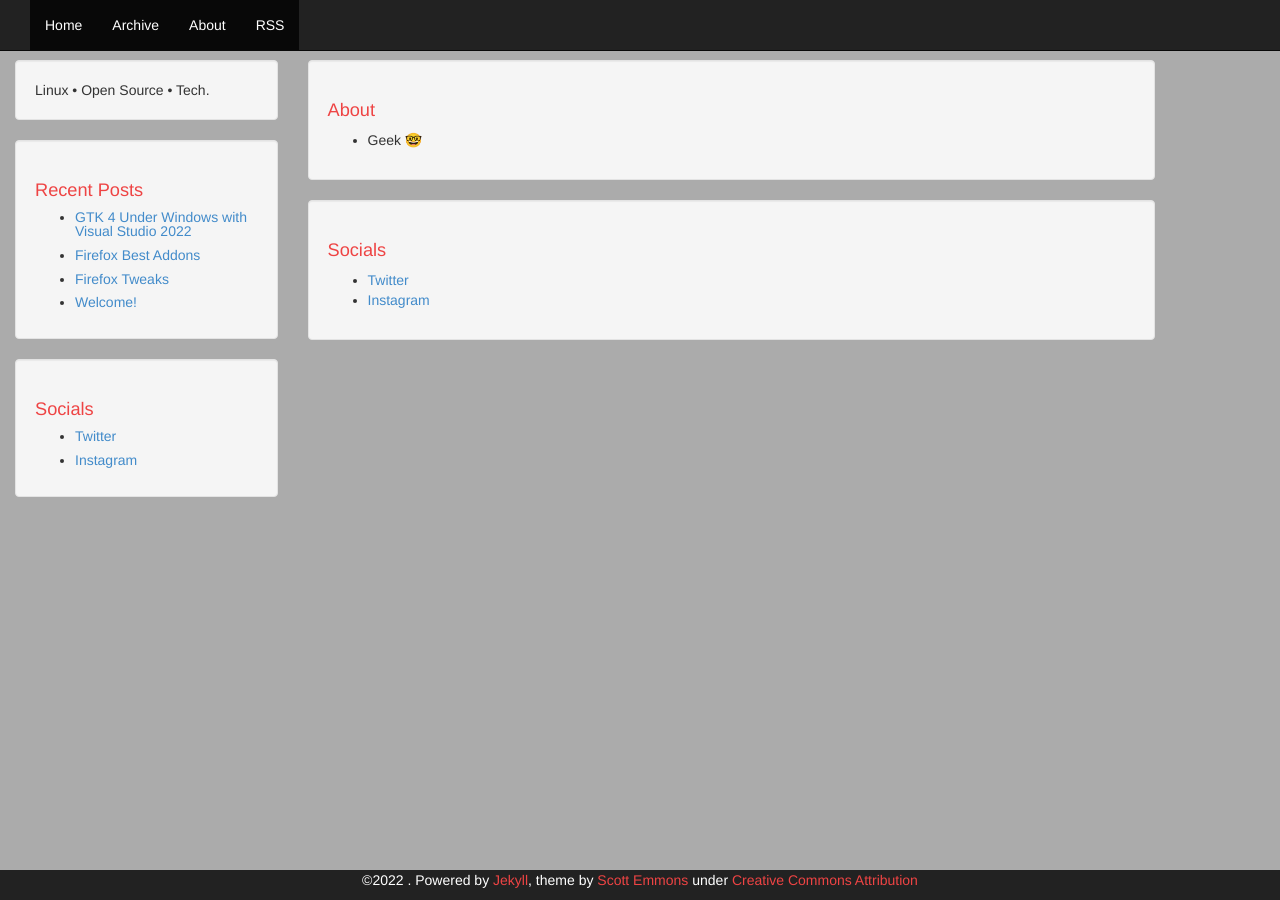
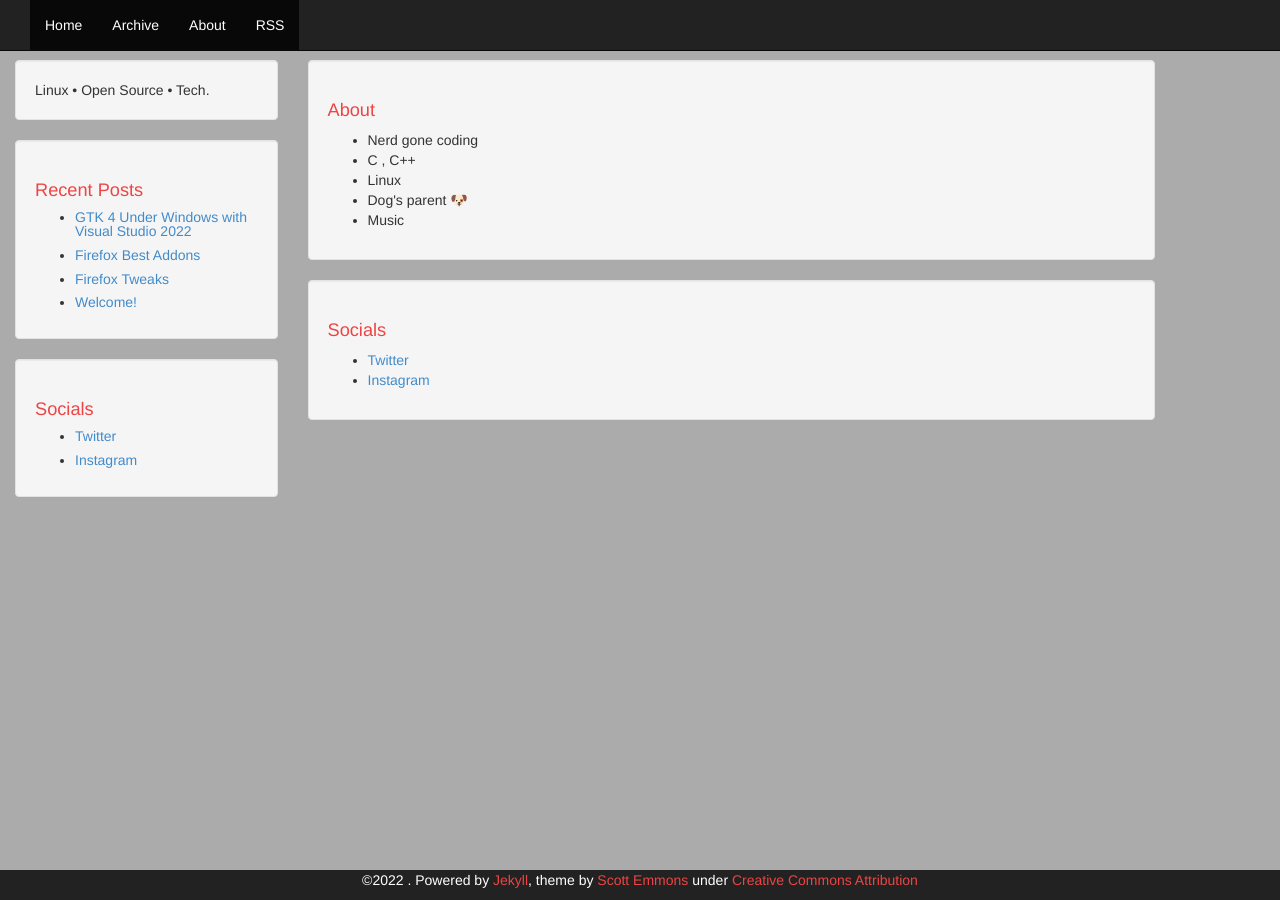
Before and after one commit to marekpistorius/blog.github.io, a Jekyll site: the page built from about.html, in a window 1280 px wide. Built offline with Jekyll 4.4.1, drawn with Linux system fonts in a browser that asks for light colours.

Commit message:
Update about.html
Signed-off-by: Marek Pistorius <marek.pistorius@mpistorius.eu>

```diff
--- a/about.html
+++ b/about.html
@@ -5,7 +5,11 @@ layout: default
 <div class="well">
     <h1>About</h1>
     <ul>
-    <li>  Geek 🤓 </li>
+        <li>Nerd gone coding</li>
+		<li> C , C++ </li>
+		<li> Linux </li>
+		<li> Dog's parent 🐶 </li>
+        <li> Music </li>
     </ul>
 </div>
 
```
